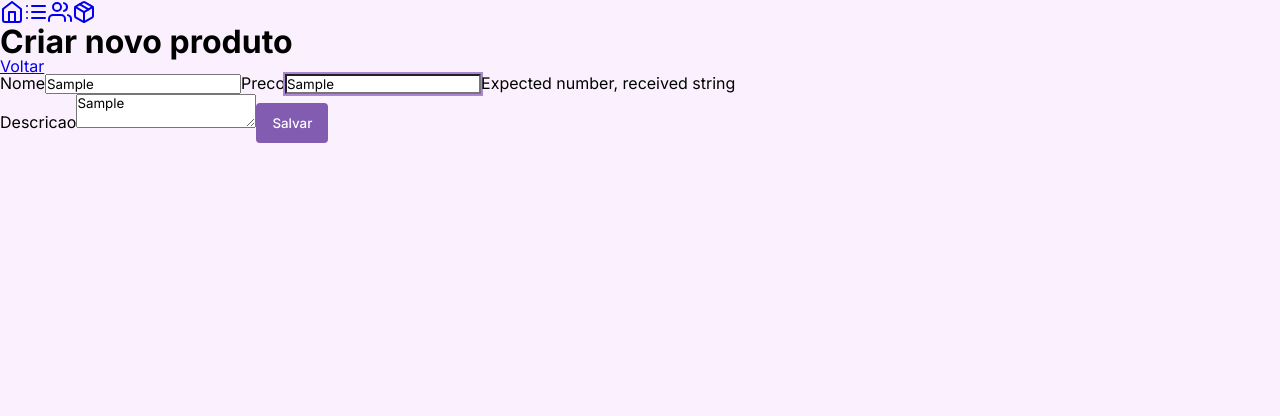
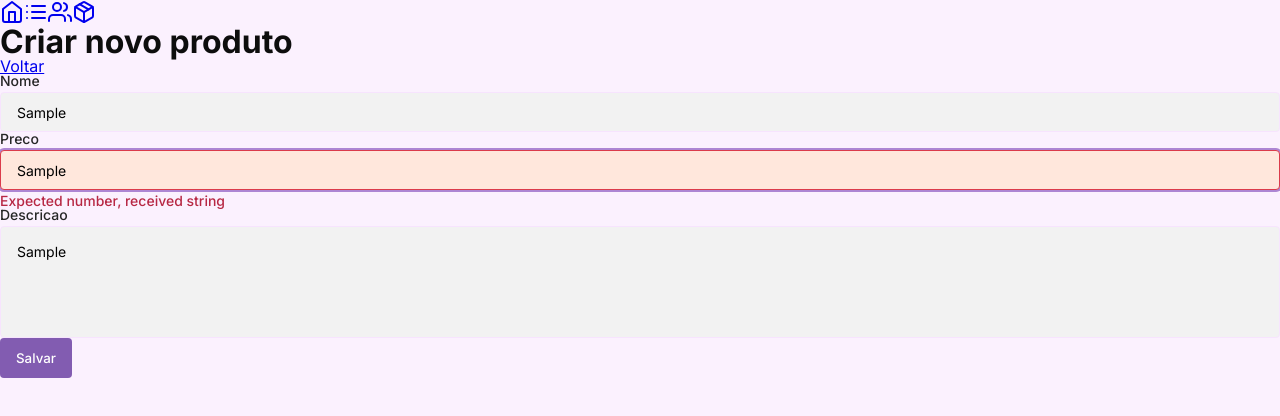
Before and after one commit to FelipeBelloDultra/easy-order-frontend, a React (Vite) app: page /dashboard/products/create in a window 1280 px wide. Both pictures are taken after typing "Sample", "Sample", "Sample" into the empty fields and a click on the button "Salvar". Shown: the top 416 px of the page. Built offline with nearby package versions, Linux system fonts and the light colour scheme; no server answers.

Commit message:
feat(input): use refactor input to use style components

```diff
--- a/src/components/core/Button/Button.tsx
+++ b/src/components/core/Button/Button.tsx
@@ -5,26 +5,26 @@ import * as S from "./styles";
 type ButtonProps = ComponentProps<"button"> & {
   variant?: "primary" | "success" | "danger";
   size?: "small" | "medium" | "large";
-  full?: boolean;
+  isFull?: boolean;
   disabled?: boolean;
 };
 
 function Button({
   variant = "primary",
+  isFull = false,
   type = "button",
   size = "large",
-  full = false,
   disabled = false,
   children,
   ...rest
 }: ButtonProps) {
   return (
     <S.Container
-      variant={variant}
-      size={size}
       disabled={disabled}
-      full={+full}
       type={type}
+      $variant={variant}
+      $size={size}
+      $isFull={isFull}
       {...rest}
     >
       {children}
--- a/src/components/core/Button/styles.ts
+++ b/src/components/core/Button/styles.ts
@@ -1,9 +1,9 @@
 import styled, { css } from "styled-components";
 
 type ButtonContainerProps = {
-  variant: "primary" | "success" | "danger";
-  size: "small" | "medium" | "large";
-  full: number;
+  $variant: "primary" | "success" | "danger";
+  $size: "small" | "medium" | "large";
+  $isFull: boolean;
 };
 
 const buttonContainerSizes = {
@@ -54,11 +54,11 @@ export const Container = styled.button<ButtonContainerProps>`
   transition: background-color 0.2s;
   border: 0;
   font-weight: 500;
-  width: ${({ full }) => (full ? "100%" : "auto")};
+  width: ${({ $isFull }) => ($isFull ? "100%" : "auto")};
 
-  ${({ variant }) => buttonContainerVariants[variant]}
+  ${({ $variant }) => buttonContainerVariants[$variant]}
 
-  ${({ size }) => buttonContainerSizes[size]}
+  ${({ $size }) => buttonContainerSizes[$size]}
 
   &:disabled {
     opacity: 0.6;
--- a/src/components/core/Input/Input.tsx
+++ b/src/components/core/Input/Input.tsx
@@ -1,6 +1,6 @@
 import { ComponentProps, forwardRef } from "react";
 
-import S from "./styles.module.css";
+import { ContainerInput } from "./styles";
 
 type InputProps = ComponentProps<"input"> & {
   hasError?: boolean;
@@ -8,8 +8,6 @@ type InputProps = ComponentProps<"input"> & {
 
 export const Input = forwardRef<HTMLInputElement, InputProps>(
   ({ hasError = false, ...rest }, ref) => {
-    return (
-      <input {...rest} data-error={hasError} ref={ref} className={S.Input} />
-    );
+    return <ContainerInput {...rest} $hasError={hasError} ref={ref} />;
   }
 );
--- a/src/components/core/Input/InputError.tsx
+++ b/src/components/core/Input/InputError.tsx
@@ -1,7 +1,9 @@
+import { ContainerError } from "./styles";
+
 type InputErrorProps = {
   massage: string;
 };
 
 export function InputError({ massage }: InputErrorProps) {
-  return <span className="font-medium text-xs text-red-800">{massage}</span>;
+  return <ContainerError>{massage}</ContainerError>;
 }
--- a/src/components/core/Input/InputGroup.tsx
+++ b/src/components/core/Input/InputGroup.tsx
@@ -1,9 +1,11 @@
 import { ReactNode } from "react";
+
+import { ContainerGroup } from "./styles";
 
 type InputGroupProps = {
   children: ReactNode;
 };
 
 export function InputGroup({ children }: InputGroupProps) {
-  return <span className="flex flex-col gap-1 w-full">{children}</span>;
+  return <ContainerGroup>{children}</ContainerGroup>;
 }
--- a/src/components/core/Input/InputLabel.tsx
+++ b/src/components/core/Input/InputLabel.tsx
@@ -1,4 +1,6 @@
 import { ComponentProps, ReactNode } from "react";
+
+import { ContainerLabel } from "./styles";
 
 type InputLabelProps = ComponentProps<"label"> & {
   htmlFor: string;
@@ -7,12 +9,8 @@ type InputLabelProps = ComponentProps<"label"> & {
 
 export function InputLabel({ htmlFor, children, ...rest }: InputLabelProps) {
   return (
-    <label
-      {...rest}
-      htmlFor={htmlFor}
-      className="flex items-center text-sm text-gray-800 font-medium"
-    >
+    <ContainerLabel {...rest} htmlFor={htmlFor}>
       {children}
-    </label>
+    </ContainerLabel>
   );
 }
--- a/src/components/core/Input/Textarea.tsx
+++ b/src/components/core/Input/Textarea.tsx
@@ -1,6 +1,6 @@
 import { ComponentProps, forwardRef } from "react";
 
-import S from "./styles.module.css";
+import { ContainerTextarea } from "./styles";
 
 type TextareaProps = ComponentProps<"textarea"> & {
   hasError?: boolean;
@@ -8,13 +8,6 @@ type TextareaProps = ComponentProps<"textarea"> & {
 
 export const Textarea = forwardRef<HTMLTextAreaElement, TextareaProps>(
   ({ hasError = false, ...rest }, ref) => {
-    return (
-      <textarea
-        {...rest}
-        data-error={hasError}
-        ref={ref}
-        className={S.Textarea}
-      />
-    );
+    return <ContainerTextarea {...rest} hasError={hasError} ref={ref} />;
   }
 );
--- a/src/components/core/Input/styles.module.css
+++ /dev/null
@@ -1,17 +0,0 @@
-.Input {
-  @apply h-11;
-}
-
-.Textarea {
-  @apply py-4 resize-none h-28;
-}
-
-.Input,
-.Textarea {
-  @apply border rounded-[4px] px-4 bg-slate-50 text-sm;
-}
-
-.Input[data-error="true"],
-.Textarea[data-error="true"] {
-  @apply border-red-500 bg-red-50;
-}
--- /dev/null
+++ b/src/components/core/Input/styles.ts
@@ -0,0 +1,51 @@
+import styled from "styled-components";
+
+type ContainerInputProps = {
+  $hasError: boolean;
+};
+
+export const ContainerGroup = styled.span`
+  display: flex;
+  flex-direction: column;
+  gap: 0.25rem;
+  width: 100%;
+`;
+
+export const ContainerLabel = styled.label`
+  display: flex;
+  align-items: center;
+  font-size: 0.875rem;
+  color: ${({ theme }) => theme.colors.gray[500]};
+  font-weight: 500;
+`;
+
+export const ContainerError = styled.span`
+  font-weight: 500;
+  font-size: 0.875rem;
+  color: ${({ theme }) => theme.colors.danger[700]};
+`;
+
+export const ContainerInput = styled.input<ContainerInputProps>`
+  height: 2.5rem;
+  border-radius: 4px;
+  padding: 0 1rem;
+  font-size: 0.875rem;
+  border: 1px solid
+    ${({ $hasError, theme }) =>
+      $hasError ? theme.colors.danger[600] : theme.colors.primary[200]};
+  background-color: ${({ $hasError, theme }) =>
+    $hasError ? theme.colors.danger[100] : theme.colors.gray[100]};
+`;
+
+export const ContainerTextarea = styled.textarea<ContainerInputProps>`
+  height: 7rem;
+  border-radius: 4px;
+  padding: 1rem;
+  resize: none;
+  font-size: 0.875rem;
+  border: 1px solid
+    ${({ $hasError, theme }) =>
+      $hasError ? theme.colors.danger[600] : theme.colors.primary[200]};
+  background-color: ${({ $hasError, theme }) =>
+    $hasError ? theme.colors.danger[100] : theme.colors.gray[100]};
+`;
--- a/src/styles/GlobalStyles.ts
+++ b/src/styles/GlobalStyles.ts
@@ -20,6 +20,7 @@ export const GlobalStyles = createGlobalStyle`
     font-family: 'Inter', sans-serif;
     line-height: 1;
     background-color: ${({ theme }) => theme.colors.primary[100]};
+    color: ${({ theme }) => theme.colors.gray[700]};
     --webkit-font-smoothing: antialiased;
   }
 
--- a/src/styles/theme/default.ts
+++ b/src/styles/theme/default.ts
@@ -3,6 +3,16 @@ export const theme = {
     base: {
       white: "#FFF",
       black: "#000",
+    },
+
+    gray: {
+      100: "#f2f2f2",
+      200: "#d9d9d9",
+      300: "#808080",
+      400: "#333333",
+      500: "#262626",
+      600: "#1a1a1a",
+      700: "#0d0d0d",
     },
 
     primary: {
```
